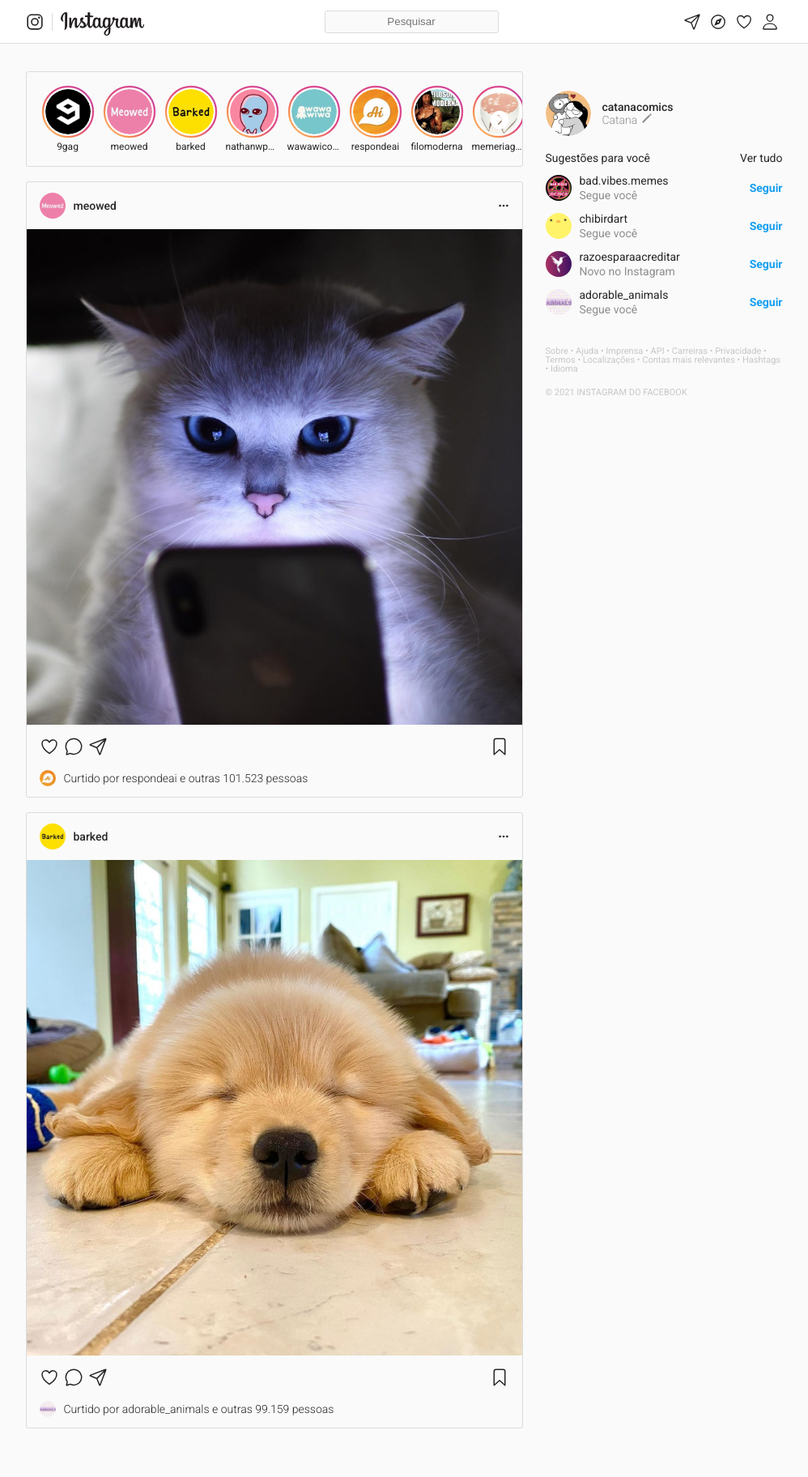
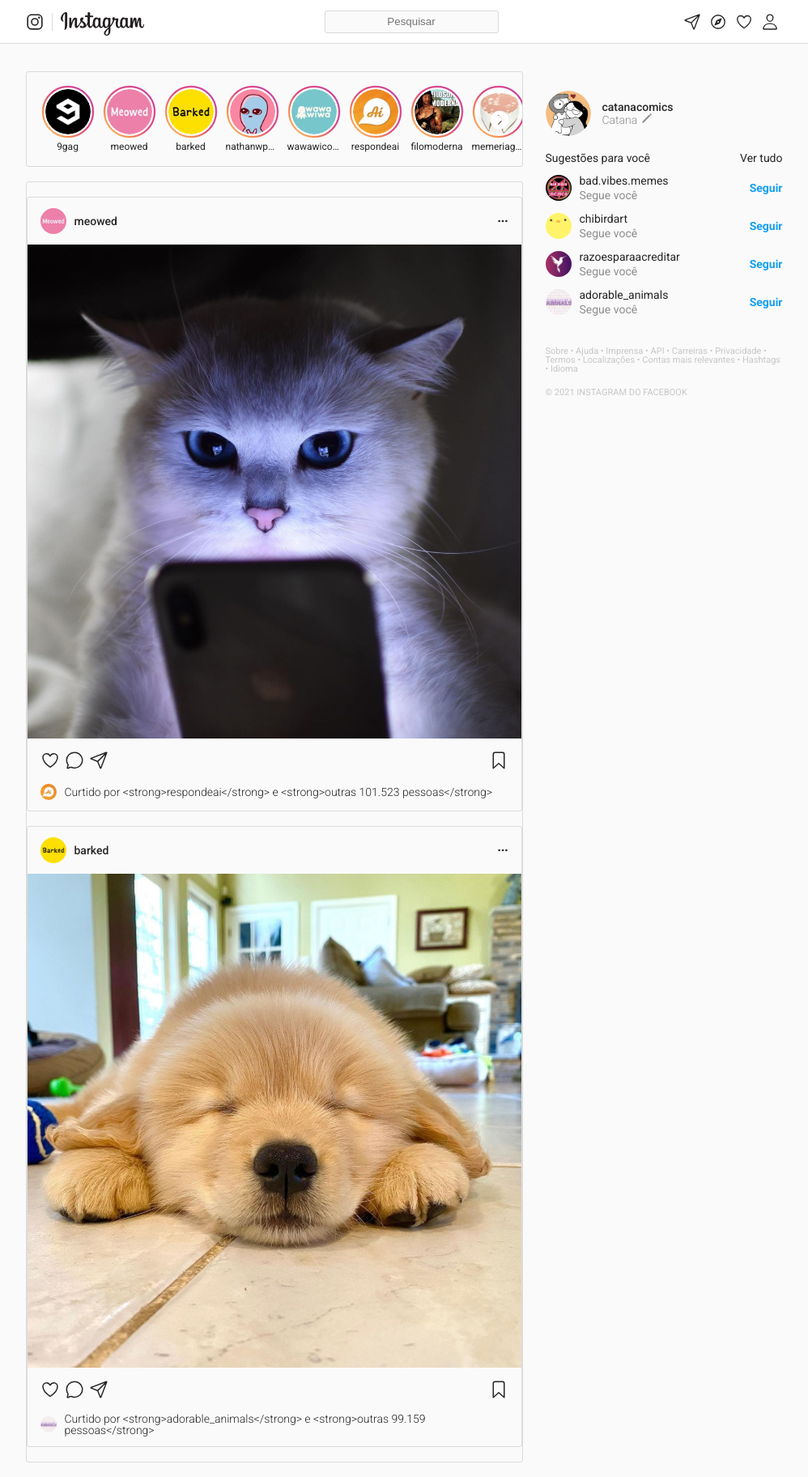
Before and after one commit to taianaazevedo/projeto7-instagramreact, a JavaScript app: page / in a window 1280 px wide. Shown: the whole page at 81% size, without its empty margins (141-1139 px from the left). Before the commit the page ends 1782 px from the top, so only its background shows below. Built offline with nearby package versions, Linux system fonts and the light colour scheme.

Commit message:
arquivos renderizados com props (exceto o usuario)

```diff
--- a/public/index.html
+++ b/public/index.html
@@ -19,15 +19,7 @@
   <noscript>You need to enable JavaScript to run this app.</noscript>
   <div class="root">
     <!--o corpo do app virá pelo React-->
-    </div>
 
-    <div class="fundo-mobile">
-      <ion-icon name="home"></ion-icon>
-      <ion-icon name="search-outline"></ion-icon>
-      <ion-icon name="add-circle-outline"></ion-icon>
-      <ion-icon name="heart-outline"></ion-icon>
-      <ion-icon name="person-outline"></ion-icon>
-    </div>
   </div>
 
   <script src="https://unpkg.com/ionicons@5.4.0/dist/ionicons.js"></script>
--- a/src/components/App.js
+++ b/src/components/App.js
@@ -2,11 +2,18 @@
 import Corpo from "./Corpo";
 import NavBar from "./NavBar";
 
-export default function App (){
+export default function App() {
     return (
         <div>
-            <NavBar/>
-            <Corpo/>
+            <NavBar />
+            <Corpo />
+            <div class="fundo-mobile">
+                <ion-icon name="home"></ion-icon>
+                <ion-icon name="search-outline"></ion-icon>
+                <ion-icon name="add-circle-outline"></ion-icon>
+                <ion-icon name="heart-outline"></ion-icon>
+                <ion-icon name="person-outline"></ion-icon>
+            </div>
         </div>
     )
 }
--- a/src/components/Post.js
+++ b/src/components/Post.js
@@ -1,11 +1,25 @@
 export default function Post() {
+    const post = [
+        {imgUser: "assets/img/meowed.svg" , userName: "meowed", photo: "assets/img/gato-telefone.svg" , likedBy: "assets/img/respondeai.svg" , text:"Curtido por <strong>respondeai</strong> e <strong>outras 101.523 pessoas</strong>"},
+        {imgUser: "assets/img/barked.svg", userName: "barked", photo:"assets/img/dog.svg" , likedBy:"assets/img/adorable_animals.svg" , text:"Curtido por <strong>adorable_animals</strong> e <strong>outras 99.159 pessoas</strong>"}
+    ]
+
     return (
         <div>
             <div class="post">
+            {post.map(post => <EachPost imgUser={post.imgUser} userName={post.userName} photo={post.photo} likedBy={post.likedBy} text={post.text}/>)}
+            </div>
+        </div >
+    )
+}
+
+function EachPost(props){
+    return(
+        <div class="post">
                 <div class="topo">
                     <div class="usuario">
-                        <img src="assets/img/meowed.svg" />
-                        meowed
+                        <img src={props.imgUser} />
+                        {props.userName}
                     </div>
                     <div class="acoes">
                         <ion-icon name="ellipsis-horizontal"></ion-icon>
@@ -13,7 +27,7 @@ export default function Post() {
                 </div>
 
                 <div class="conteudo">
-                    <img src="assets/img/gato-telefone.svg" />
+                    <img src={props.photo} />
                 </div>
 
                 <div class="fundo">
@@ -29,49 +43,12 @@ export default function Post() {
                     </div>
 
                     <div class="curtidas">
-                        <img src="assets/img/respondeai.svg" />
+                        <img src={props.likedBy} />
                         <div class="texto">
-                            Curtido por <strong>respondeai</strong> e <strong>outras 101.523 pessoas</strong>
+                            {props.text}
                         </div>
                     </div>
                 </div>
             </div>
-
-            <div class="post">
-                <div class="topo">
-                    <div class="usuario">
-                        <img src="assets/img/barked.svg" />
-                        barked
-                    </div>
-                    <div class="acoes">
-                        <ion-icon name="ellipsis-horizontal"></ion-icon>
-                    </div>
-                </div>
-
-                <div class="conteudo">
-                    <img src="assets/img/dog.svg" />
-                </div>
-
-                <div class="fundo">
-                    <div class="acoes">
-                        <div>
-                            <ion-icon name="heart-outline"></ion-icon>
-                            <ion-icon name="chatbubble-outline"></ion-icon>
-                            <ion-icon name="paper-plane-outline"></ion-icon>
-                        </div>
-                        <div>
-                            <ion-icon name="bookmark-outline"></ion-icon>
-                        </div>
-                    </div>
-
-                    <div class="curtidas">
-                        <img src="assets/img/adorable_animals.svg" />
-                        <div class="texto">
-                            Curtido por <strong>adorable_animals</strong> e <strong>outras 99.159 pessoas</strong>
-                        </div>
-                    </div>
-                </div>
-            </div>
-        </div >
     )
 }
--- a/src/components/Stories.js
+++ b/src/components/Stories.js
@@ -1,81 +1,34 @@
 export default function Stories() {
+    const stories = [
+        { imagem: "assets/img/9gag.svg", usuario: "9gag" },
+        { imagem: "assets/img/meowed.svg", usuario: "meowed" },
+        { imagem: "assets/img/barked.svg", usuario: "barked" },
+        { imagem: "assets/img/nathanwpylestrangeplanet.svg", usuario: "nathanwpylestrangeplanet" },
+        { imagem: "assets/img/wawawicomics.svg", usuario: "wawawicomics" },
+        { imagem: "assets/img/respondeai.svg", usuario: "respondeai" },
+        { imagem: "assets/img/filomoderna.svg", usuario: "filomoderna" },
+        { imagem: "assets/img/memeriagourmet.svg", usuario: "memeriagourmet" }
+    ]
+
     return (
         <div class="stories">
-            <div class="story">
-                <div class="imagem">
-                    <img src="assets/img/9gag.svg" />
-                </div>
-                <div class="usuario">
-                    9gag
-                </div>
-            </div>
-
-            <div class="story">
-                <div class="imagem">
-                    <img src="assets/img/meowed.svg" />
-                </div>
-                <div class="usuario">
-                    meowed
-                </div>
-            </div>
-
-            <div class="story">
-                <div class="imagem">
-                    <img src="assets/img/barked.svg" />
-                </div>
-                <div class="usuario">
-                    barked
-                </div>
-            </div>
-
-            <div class="story">
-                <div class="imagem">
-                    <img src="assets/img/nathanwpylestrangeplanet.svg" />
-                </div>
-                <div class="usuario">
-                    nathanwpylestrangeplanet
-                </div>
-            </div>
-
-            <div class="story">
-                <div class="imagem">
-                    <img src="assets/img/wawawicomics.svg" />
-                </div>
-                <div class="usuario">
-                    wawawicomics
-                </div>
-            </div>
-
-            <div class="story">
-                <div class="imagem">
-                    <img src="assets/img/respondeai.svg" />
-                </div>
-                <div class="usuario">
-                    respondeai
-                </div>
-            </div>
-
-            <div class="story">
-                <div class="imagem">
-                    <img src="assets/img/filomoderna.svg" />
-                </div>
-                <div class="usuario">
-                    filomoderna
-                </div>
-            </div>
-
-            <div class="story">
-                <div class="imagem">
-                    <img src="assets/img/memeriagourmet.svg" />
-                </div>
-                <div class="usuario">
-                    memeriagourmet
-                </div>
-            </div>
-
+            {stories.map(story => <Story imagem={story.imagem} usuario={story.usuario}/>)}
             <div class="setinha">
                 <ion-icon name="chevron-forward-circle"></ion-icon>
             </div>
         </div>
     )
 }
+
+function Story(props){
+    return(
+    <div class="story">
+                <div class="imagem">
+                    <img src={props.imagem} />
+                </div>
+                <div class="usuario">
+                    {props.usuario}
+                </div>
+            </div>
+    )
+}
--- a/src/components/Sugestoes.js
+++ b/src/components/Sugestoes.js
@@ -1,57 +1,33 @@
 export default function Sugestoes() {
+    const sugestao = [
+        { imgSugest: "assets/img/bad.vibes.memes.svg", nameSugest: "bad.vibes.memes" },
+        { imgSugest: "assets/img/chibirdart.svg", nameSugest: "chibirdart" },
+        { imgSugest: "assets/img/razoesparaacreditar.svg", nameSugest: "razoesparaacreditar" },
+        { imgSugest: "assets/img/adorable_animals.svg", nameSugest: "adorable_animals" }
+    ]
     return (
         <div class="sugestoes">
             <div class="titulo">
                 Sugestões para você
                 <div>Ver tudo</div>
             </div>
-            <div class="sugestao">
+            {sugestao.map(sugest => <Sugestao img={sugest.imgSugest} user={sugest.nameSugest}/>)}
+        </div>
+    )
+}
+
+function Sugestao(props){
+    return(
+        <div class="sugestao">
                 <div class="usuario">
-                    <img src="assets/img/bad.vibes.memes.svg" />
+                    <img src={props.img} />
                     <div class="texto">
-                        <div class="nome">bad.vibes.memes</div>
+                        <div class="nome">{props.user}</div>
                         <div class="razao">Segue você</div>
                     </div>
                 </div>
 
                 <div class="seguir">Seguir</div>
             </div>
-
-            <div class="sugestao">
-                <div class="usuario">
-                    <img src="assets/img/chibirdart.svg" />
-                    <div class="texto">
-                        <div class="nome">chibirdart</div>
-                        <div class="razao">Segue você</div>
-                    </div>
-                </div>
-
-                <div class="seguir">Seguir</div>
-            </div>
-
-            <div class="sugestao">
-                <div class="usuario">
-                    <img src="assets/img/razoesparaacreditar.svg" />
-                    <div class="texto">
-                        <div class="nome">razoesparaacreditar</div>
-                        <div class="razao">Novo no Instagram</div>
-                    </div>
-                </div>
-
-                <div class="seguir">Seguir</div>
-            </div>
-
-            <div class="sugestao">
-                <div class="usuario">
-                    <img src="assets/img/adorable_animals.svg" />
-                    <div class="texto">
-                        <div class="nome">adorable_animals</div>
-                        <div class="razao">Segue você</div>
-                    </div>
-                </div>
-
-                <div class="seguir">Seguir</div>
-            </div>
-        </div>
     )
 }
--- a/src/components/Usuario.js
+++ b/src/components/Usuario.js
@@ -1,8 +1,8 @@
+
+export default function Usuario() {
+    const changeName = () => {prompt("Qual seu nome de usuário?")}
 
 
-
-
-export default function Usuario() {
     return (
             <div class="usuario">
                 <img src="assets/img/catanacomics.svg" />
@@ -10,7 +10,7 @@ export default function Usuario() {
                     <strong>catanacomics</strong>
                     <span>
                         Catana
-                        <ion-icon name="pencil"></ion-icon>
+                        <ion-icon name="pencil" onClick={changeName}></ion-icon>
                     </span>
                 </div>
             </div>
```
